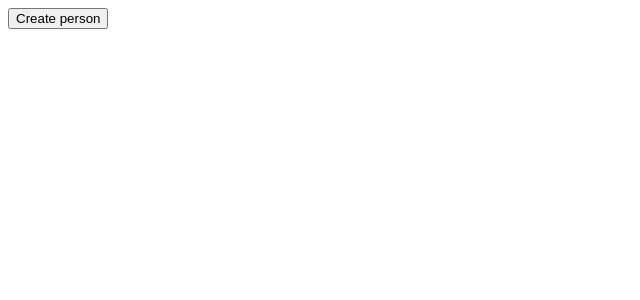
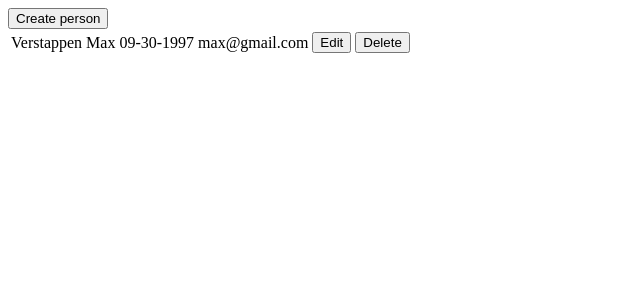
Before and after one commit to Ktyby/test-app, a React app: page / in a window 1280 px wide. Shown: the top 300 px of the page, without its empty margins (0-640 px from the left). Built offline with nearby package versions, Linux system fonts and the light colour scheme.

Commit message:
add userField and confirmationModal for deleting or updating users

```diff
--- a/src/components/App/App.jsx
+++ b/src/components/App/App.jsx
@@ -3,10 +3,21 @@ import PropTypes from "prop-types";
 
 import Modal from "../Modal";
 import Form from "../Form";
+import UserField from "../UserField";
 
 import { useModal } from "./hooks";
 
 import "./style.css";
+
+const users = [
+  {
+    name: "Max",
+    surname: "Verstappen",
+    email: "max@gmail.com",
+    birthday: "09-30-1997",
+    id: 1,
+  },
+];
 
 const App = () => {
   const [displayModal, setDisplayModal] = useState(false);
@@ -20,6 +31,13 @@ const App = () => {
       <button className="main__button" onClick={handleModalShow}>
         Create person
       </button>
+      <div className="main__paginate-container">
+        <table>
+          {users.map((user) => (
+            <UserField key={user.id} user={user} />
+          ))}
+        </table>
+      </div>
       {displayModal && (
         <Modal onClose={handleModalClose} title="Create user">
           <Form />
--- /dev/null
+++ b/src/components/ConfirmationModal/ConfirmationModal.jsx
@@ -0,0 +1,36 @@
+import React from "react";
+import PropTypes from "prop-types";
+
+import Modal from "../Modal";
+
+import "./style.css";
+
+const ConfirmationModal = ({ onDeleteUser, onClose, title }) => (
+  <Modal className="confirmation-modal" title={title} onClose={onClose}>
+    <div className="confirmation-modal__content">
+      <p className="confirmation-modal__text">Are You sure?</p>
+    </div>
+    <div className="confirmation-modal__buttons">
+      <button className="confirmation-modal__button" onClick={onDeleteUser}>
+        Yep
+      </button>
+      <button className="confirmation-modal__button" onClick={onClose}>
+        Nope
+      </button>
+    </div>
+  </Modal>
+);
+
+ConfirmationModal.propTypes = {
+  title: PropTypes.string,
+  onClose: PropTypes.func,
+  onDeleteUser: PropTypes.func,
+};
+
+ConfirmationModal.defaultProps = {
+  title: "Confirmation",
+  onClose: () => {},
+  onDeleteUser: () => {},
+};
+
+export default ConfirmationModal;
--- /dev/null
+++ b/src/components/ConfirmationModal/index.js
@@ -0,0 +1 @@
+export { default } from "./ConfirmationModal";
--- /dev/null
+++ b/src/components/ConfirmationModal/style.css
@@ -0,0 +1,38 @@
+.confirmation-modal__content {
+  margin-bottom: 15px;
+}
+
+.confirmation-modal__text {
+  margin: 0;
+
+  font-size: 16px;
+  text-align: center;
+}
+
+.confirmation-modal__text:not(:last-child) {
+  margin-bottom: 5px;
+}
+
+.confirmation-modal__buttons {
+  display: flex;
+  flex-wrap: wrap;
+  justify-content: center;
+}
+
+.confirmation-modal__button {
+  width: 50px;
+  height: 30px;
+
+  border: none;
+  border-radius: 10px;
+
+  font-size: 14px;
+
+  cursor: pointer;
+
+  transition: 0.4s;
+}
+
+.confirmation-modal__button:not(:last-child) {
+  margin-right: 10px;
+}
--- a/src/components/Form/Form.jsx
+++ b/src/components/Form/Form.jsx
@@ -3,14 +3,15 @@ import PropTypes from "prop-types";
 
 import "./style.css";
 
-const Form = () => (
-  <form className="form">
+const Form = ({ userData, onSubmit }) => (
+  <form className="form" onSubmit={onSubmit}>
     <input
       required={true}
       className="form__input"
       type="text"
       name="name"
       placeholder="name"
+      defaultValue={userData && userData.name}
     />
     <input
       required={true}
@@ -18,6 +19,7 @@ const Form = () => (
       type="text"
       placeholder="surname"
       name="surname"
+      defaultValue={userData && userData.surname}
     />
     <input
       required={true}
@@ -25,12 +27,14 @@ const Form = () => (
       type="email"
       name="email"
       placeholder="email"
+      defaultValue={userData && userData.email}
     />
     <input
       required={true}
       className="form__input"
       type="date"
       name="birthday"
+      defaultValue={userData && userData.birthday}
     />
     <button className="form__button" type="submit">
       Save
@@ -38,8 +42,14 @@ const Form = () => (
   </form>
 );
 
-Form.propTypes = {};
+Form.propTypes = {
+  userData: PropTypes.object,
+  onSubmit: PropTypes.func,
+};
 
-Form.defaultProps = {};
+Form.defaultProps = {
+  userData: {},
+  onSubmit: () => {},
+};
 
 export default Form;
--- /dev/null
+++ b/src/components/UserField/UserField.jsx
@@ -0,0 +1,75 @@
+import React, { useState } from "react";
+import PropTypes from "prop-types";
+
+import "./style.css";
+
+import ConfirmationModal from "../ConfirmationModal";
+import Modal from "../Modal";
+import Form from "../Form";
+
+import { useHandleDeleteUser, useModal, useHandleEditUser } from "./hooks";
+
+const UserField = ({ user }) => {
+  const [displayModal, setDisplayModal] = useState(false);
+  const [displayConfirmation, setDisplayConfirmation] = useState(false);
+
+  const { handleModalShow, handleModalClose } = useModal({
+    setDisplayModal,
+  });
+
+  const handleDeleteUser = useHandleDeleteUser({
+    setDisplayConfirmation,
+  });
+
+  const handleEditUser = useHandleEditUser({
+    handleModalClose,
+  });
+
+  return (
+    <tr>
+      <td className="user-cell">{user.surname}</td>
+      <td className="user-cell">{user.name}</td>
+      <td className="user-cell">{user.birthday}</td>
+      <td className="user-cell">{user.email}</td>
+      <td className="user-cell">
+        <button
+          className="user-cell__button"
+          value={user.id}
+          onClick={handleModalShow}
+        >
+          Edit
+        </button>
+      </td>
+      <td className="user-cell">
+        <button
+          className="user-cell__button"
+          onClick={() => setDisplayConfirmation(true)}
+        >
+          Delete
+        </button>
+      </td>
+      {displayConfirmation && (
+        <ConfirmationModal
+          onDeleteUser={handleDeleteUser}
+          onClose={() => {
+            setDisplayConfirmation(false);
+          }}
+        />
+      )}
+      {displayModal && (
+        <Modal onClose={handleModalClose} title="Edit user">
+          <Form userData={user} onSubmit={handleEditUser} />
+        </Modal>
+      )}
+    </tr>
+  );
+};
+
+UserField.propTypes = {
+  user: PropTypes.object,
+};
+UserField.defaultProps = {
+  user: {},
+};
+
+export default UserField;
--- /dev/null
+++ b/src/components/UserField/hooks/index.js
@@ -0,0 +1,5 @@
+import useHandleDeleteUser from "./useHandleDeleteUser";
+import useHandleEditUser from "./useHandleEditUser";
+import useModal from "./useModal";
+
+export { useHandleDeleteUser, useModal, useHandleEditUser };
--- /dev/null
+++ b/src/components/UserField/hooks/useHandleDeleteUser.js
@@ -0,0 +1,8 @@
+import { useCallback } from "react";
+
+const useHandleDeleteUser = ({ setDisplayConfirmation }) =>
+  useCallback(() => {
+    setDisplayConfirmation(false);
+  }, []);
+
+export default useHandleDeleteUser;
--- /dev/null
+++ b/src/components/UserField/hooks/useHandleEditUser.js
@@ -0,0 +1,8 @@
+import { useCallback } from "react";
+
+const useHandleEditUser = ({ handleModalClose }) =>
+  useCallback(() => {
+    handleModalClose();
+  }, [handleModalClose]);
+
+export default useHandleEditUser;
--- /dev/null
+++ b/src/components/UserField/hooks/useModal.js
@@ -0,0 +1,15 @@
+import { useCallback } from "react";
+
+const useModal = ({ setDisplayModal }) => {
+  const handleModalClose = useCallback(() => {
+    setDisplayModal(false);
+  }, []);
+
+  const handleModalShow = useCallback(() => {
+    setDisplayModal(true);
+  }, []);
+
+  return { handleModalClose, handleModalShow };
+};
+
+export default useModal;
--- /dev/null
+++ b/src/components/UserField/index.js
@@ -0,0 +1 @@
+export { default } from "./UserField";
```
Also changed, not shown: src/components/UserField/style.css (added).
